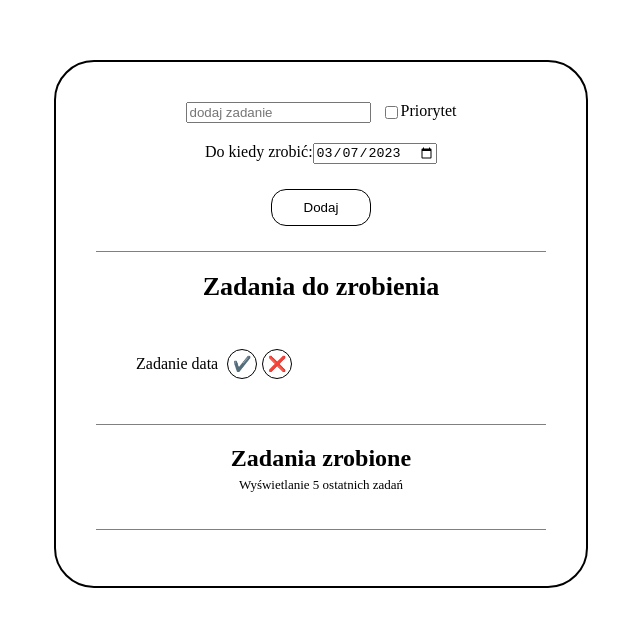
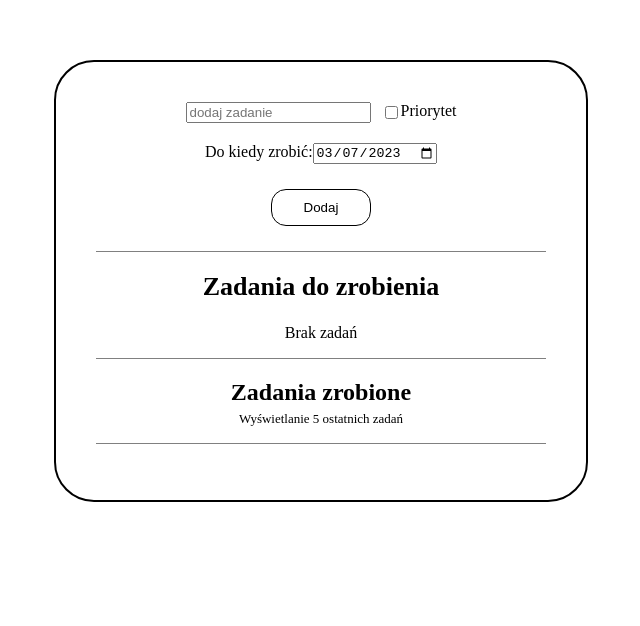
Before and after one commit to paulinaslabosz/todo-app, a React (Create React App) app: page / in a window 1280 px wide. Shown: the top 626 px of the page, without its empty margins (319-959 px from the left). Built offline with nearby package versions, Linux system fonts and the light colour scheme.

Commit message:
Added feature for adding new tasks from 'add task' form

```diff
--- a/src/components/AddTask.js
+++ b/src/components/AddTask.js
@@ -2,7 +2,7 @@ import React from 'react';
 import './AddTask.css';
 const AddTask = (props) => {
   return (
-    <form>
+    <form onSubmit={props.addTask}>
       <div className='inlineWrapper'>
         <label htmlFor='addTask'>
           <input
--- a/src/components/App.js
+++ b/src/components/App.js
@@ -9,6 +9,7 @@ class App extends Component {
     task: '',
     priority: false,
     date: this.getDate(),
+    list: [],
   };
 
   getDate() {
@@ -42,8 +43,26 @@ class App extends Component {
       });
     }
   };
+
+  handleAddTask = (e) => {
+    e.preventDefault();
+    if (this.state.task !== '') {
+      const list = [...this.state.list];
+      const title = this.state.task;
+      const date = this.state.date;
+      const id = this.state.list.length + 1;
+      const task = { id, title, date };
+      const newList = list.concat(task);
+      this.setState({
+        list: newList,
+        task: '',
+        date: this.getDate(),
+      });
+    } else {
+      alert('Nie można dodać zadania bez nazwy');
+    }
+  };
   render() {
-    console.log(this.getDate());
     return (
       <>
         <div className='wrapper'>
@@ -53,8 +72,9 @@ class App extends Component {
             change={this.handleChange}
             date={this.state.date}
             test={this.state.test}
+            addTask={this.handleAddTask}
           />
-          <TasksList />
+          <TasksList list={this.state.list} />
           <DoneTasks />
         </div>
       </>
--- a/src/components/Task.css
+++ b/src/components/Task.css
@@ -16,3 +16,7 @@ li {
     background-color: white;
     font-size: 17px;
 }
+
+.task_date {
+    margin: 0 10px 0 10px;
+}
--- a/src/components/Task.js
+++ b/src/components/Task.js
@@ -1,9 +1,14 @@
 import React from 'react';
 import './Task.css';
-const Task = () => {
+const Task = (props) => {
   return (
     <li>
-      Zadanie <span>data </span> <button className='task_button'>✔️</button>
+      {props.title}
+      <span className='task_date'>
+        {' '}
+        Do: <strong>{props.date}</strong>
+      </span>
+      <button className='task_button'>✔️</button>
       <button className='task_button'>❌</button>
     </li>
   );
--- a/src/components/TasksList.css
+++ b/src/components/TasksList.css
@@ -8,5 +8,12 @@
 
 ul {
     border-bottom: 1px solid grey;
-    padding-bottom: 20px
+    padding: 0;
+
+    list-style-type: none;
 }
+
+p {
+    text-align: center;
+
+}
--- a/src/components/TasksList.js
+++ b/src/components/TasksList.js
@@ -1,13 +1,14 @@
 import React from 'react';
 import Task from './Task';
 import './TasksList.css';
-const TasksList = () => {
+const TasksList = (props) => {
+  const list = props.list.map((task) => (
+    <Task key={task.id} title={task.title} date={task.date} />
+  ));
   return (
     <>
       <h2 className='todo_header'>Zadania do zrobienia</h2>
-      <ul>
-        <Task />
-      </ul>
+      <ul>{props.list.length !== 0 ? list : <p>Brak zadań</p>}</ul>
     </>
   );
 };
```
